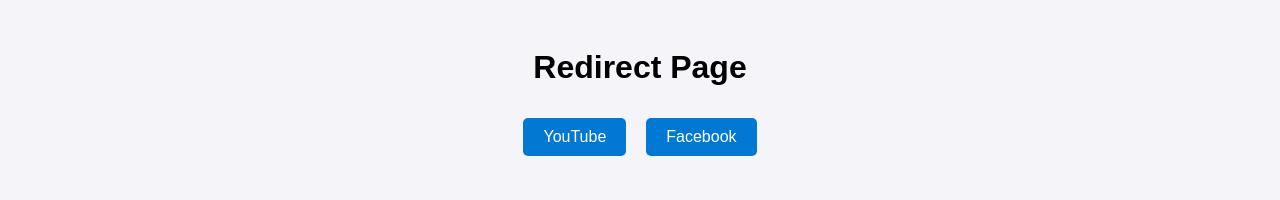
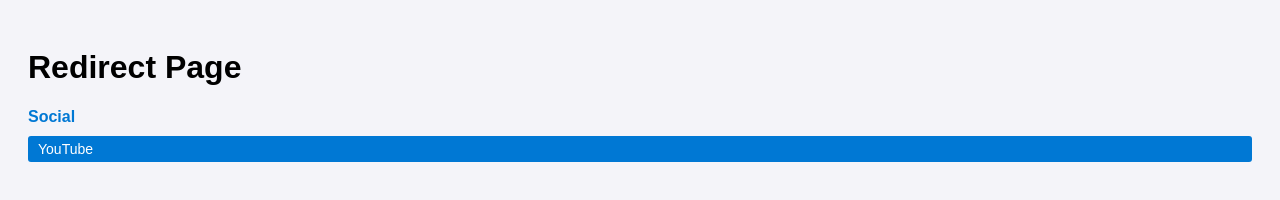
Before and after one commit to CDedkosoy/redirect, a plain HTML site: page index2.html in a window 1280 px wide. Drawn offline with Linux system fonts and the light colour scheme.

Commit message:
Update index2.html

```diff
--- a/index2.html
+++ b/index2.html
@@ -9,17 +9,29 @@
       font-family: Arial, sans-serif;
       background-color: #f4f4f9;
       padding: 20px;
-      text-align: center;
+    }
+    .folder {
+      margin: 10px 0;
+      cursor: pointer;
+      font-weight: bold;
+      color: #0078d4;
+    }
+    .folder:hover {
+      text-decoration: underline;
+    }
+    .content {
+      margin-left: 20px;
+      display: none;
     }
     .button {
-      display: inline-block;
-      margin: 10px;
-      padding: 10px 20px;
+      display: block;
+      margin: 5px 0;
+      padding: 5px 10px;
       background-color: #0078d4;
       color: white;
       text-decoration: none;
-      border-radius: 5px;
-      font-size: 16px;
+      border-radius: 3px;
+      font-size: 14px;
     }
     .button:hover {
       background-color: #005a9e;
@@ -28,23 +40,19 @@
 </head>
 <body>
   <h1>Redirect Page</h1>
-  <div id="buttons"></div>
+  <div id="folders"></div>
 
   <script>
-    // Define the button and folder data structure
+    // Define folder and button structure
     const data = {
       generic: {
         id: "generic",
-        buttons: {
-          youtube: {
-            id: "youtube",
-            name: "YouTube",
-            link: "https://youtube.com/@mychannelid"
-          }
-        },
+        name: "Main",
         folders: {
           socials: {
             id: "socials",
+            name: "Social",
+            folders: {},
             buttons: {
               facebook: {
                 id: "facebook",
@@ -53,47 +61,52 @@
               }
             }
           }
+        },
+        buttons: {
+          youtube: {
+            id: "youtube",
+            name: "YouTube",
+            link: "https://youtube.com/@mychannelid"
+          }
         }
       }
     };
 
-    // Function to create a flat list of buttons for rendering
-    function getAllButtons(folder, prefix = "") {
-      const buttons = [];
+    // Function to render folders and buttons
+    function renderFolder(folder, container, prefix = "") {
+      // Render subfolders
+      for (let key in folder.folders) {
+        const subFolder = folder.folders[key];
+        const folderDiv = document.createElement("div");
+        folderDiv.classList.add("folder");
+        folderDiv.textContent = subFolder.name;
+        folderDiv.setAttribute("data-folder-id", `${prefix}${subFolder.id}`);
 
-      // Add buttons in the current folder
-      for (const key in folder.buttons) {
-        const button = folder.buttons[key];
-        buttons.push({
-          ...button,
-          id: `${prefix}${button.id}`
-        });
+        const contentDiv = document.createElement("div");
+        contentDiv.classList.add("content");
+
+        folderDiv.onclick = () => {
+          contentDiv.style.display = contentDiv.style.display === "none" ? "block" : "none";
+        };
+
+        container.appendChild(folderDiv);
+        container.appendChild(contentDiv);
+
+        renderFolder(subFolder, contentDiv, `${prefix}${subFolder.id}.`);
       }
 
-      // Recursively add buttons from subfolders
-      for (const key in folder.folders) {
-        const subfolder = folder.folders[key];
-        buttons.push(...getAllButtons(subfolder, `${prefix}${key}.`));
+      // Render buttons
+      for (let key in folder.buttons) {
+        const button = folder.buttons[key];
+        const buttonElement = document.createElement("a");
+        buttonElement.classList.add("button");
+        buttonElement.href = button.link;
+        buttonElement.textContent = button.name;
+        container.appendChild(buttonElement);
       }
-
-      return buttons;
     }
 
-    // Render buttons on the page
-    function renderButtons() {
-      const buttonsContainer = document.getElementById("buttons");
-      const allButtons = getAllButtons(data.generic);
-
-      allButtons.forEach((button) => {
-        const buttonElement = document.createElement("a");
-        buttonElement.href = button.link;
-        buttonElement.textContent = button.name;
-        buttonElement.className = "button";
-        buttonsContainer.appendChild(buttonElement);
-      });
-    }
-
-    // Redirect based on the query parameter
+    // Function to redirect based on query parameter
     function redirectByQuery() {
       const params = new URLSearchParams(window.location.search);
       const redirectPath = params.get("redirect");
@@ -118,7 +131,8 @@
 
     // Initialize the page
     window.onload = () => {
-      renderButtons();
+      const foldersContainer = document.getElementById("folders");
+      renderFolder(data.generic, foldersContainer);
       redirectByQuery();
     };
   </script>
```
